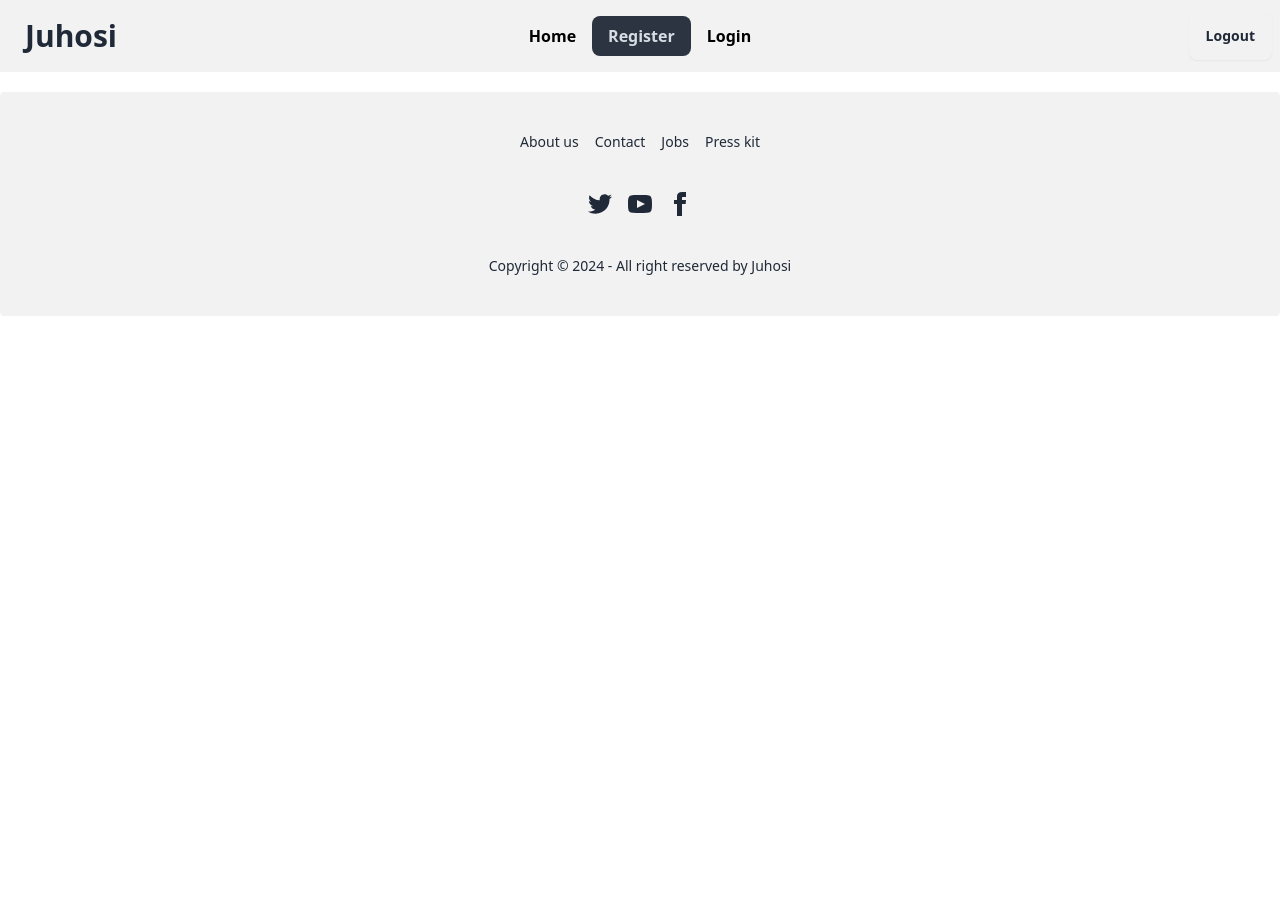
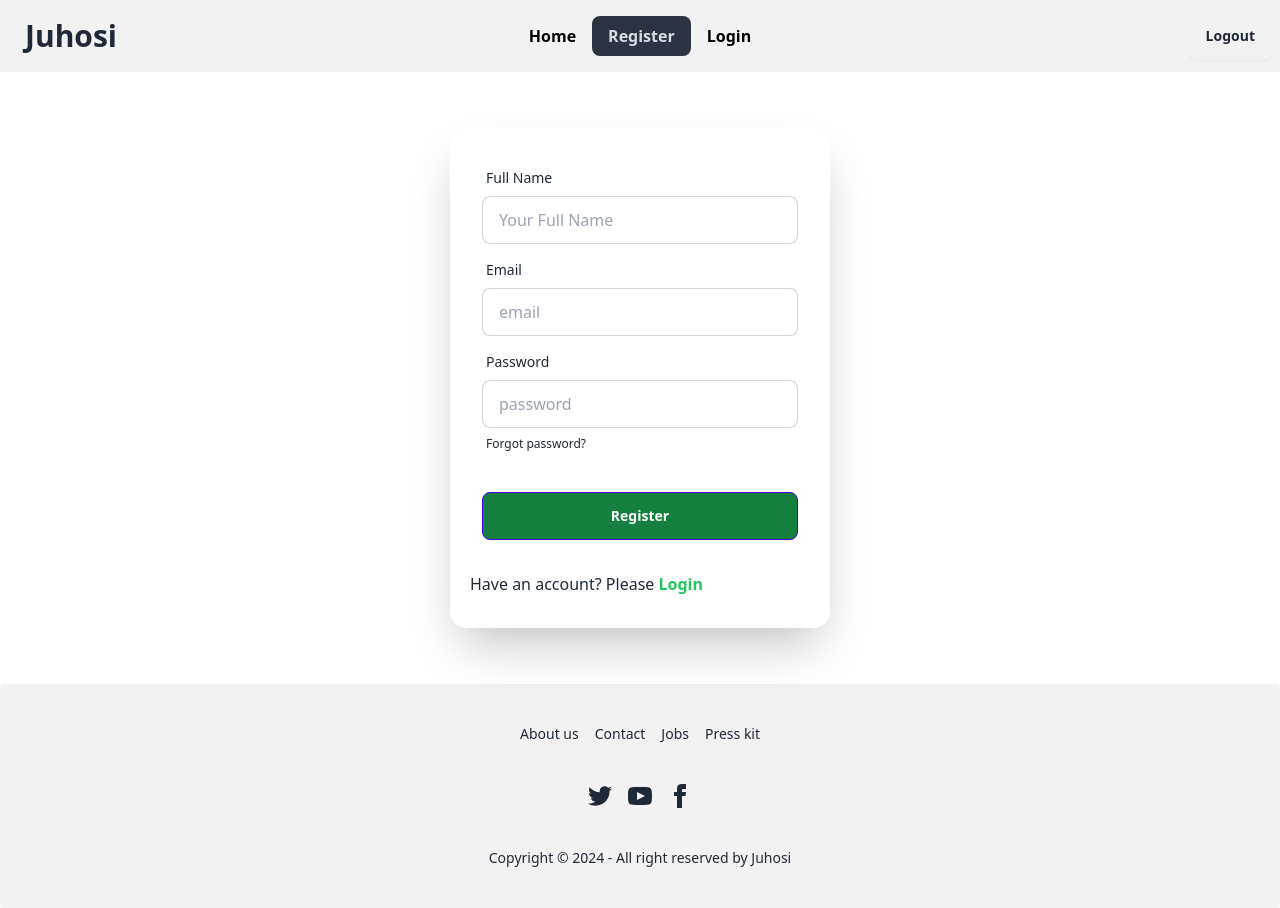
Before and after one commit to gfaruk02/juhosi-assignment-client, a React (Vite) app: page /register in a window 1280 px wide. Before the commit the page ends 800 px from the top, so only its background shows below. Built offline with nearby package versions, Linux system fonts and the light colour scheme.

Commit message:
design login and register page and toggle it's

```diff
--- a/src/Components/Layout.jsx
+++ b/src/Components/Layout.jsx
@@ -7,7 +7,9 @@ const Layout = () => {
     return (
         <div>
             <Navbar />
-            <Outlet />
+            <div className="my-10">
+                <Outlet />
+            </div>
             <Footer />
         </div>
     );
--- a/src/Components/Shared/Navbar.jsx
+++ b/src/Components/Shared/Navbar.jsx
@@ -8,7 +8,8 @@ const Navbar = () => {
             } > Home
             </NavLink>
         </li>
-        <li className="font-semibold font-poppins text-black text-base "> <NavLink to="/register" className={({ isActive, isPending }) =>
+        <li className="font-semibold font-poppins text-black text-base ">
+        <NavLink to="/register" className={({ isActive, isPending }) =>
             isPending ? "pending" : isActive ? "active" : "white"
         } > Register
         </NavLink>
@@ -22,7 +23,7 @@ const Navbar = () => {
         </li>
     </>
     return (
-        <div className="navbar bg-base-200 mb-5">
+        <div className="navbar bg-base-200">
             <div className="navbar-start">
                 <div className="dropdown">
                     <div tabIndex={0} role="button" className="btn btn-ghost lg:hidden">
--- a/src/Pages/Login.jsx
+++ b/src/Pages/Login.jsx
@@ -1,9 +1,44 @@
+import { Link } from "react-router-dom";
 
 
 const Login = () => {
+    const handleLogin = e =>{
+        e.preventDefault();
+        const form = e.target;
+        const email = form.email.value;
+        const password = form.password.value;
+        const data = {email, password}
+        console.log(data);
+    }
     return (
-        <div>
-
+        <div className="hero bg-base-100">
+            <div className="hero-content">
+                <div className="card shrink-0 w-full max-w-sm shadow-2xl bg-base-100">
+                    <form className="card-body" onSubmit={handleLogin}>
+                        <div className="form-control">
+                            <label className="label">
+                                <span className="label-text">Email</span>
+                            </label>
+                            <input name="email" type="email" placeholder="email" className="input input-bordered" required />
+                        </div>
+                        <div className="form-control">
+                            <label className="label">
+                                <span className="label-text">Password</span>
+                            </label>
+                            <input name="password" type="password" placeholder="password" className="input input-bordered" required />
+                            <label className="label">
+                                <a href="#" className="label-text-alt link link-hover">Forgot password?</a>
+                            </label>
+                        </div>
+                        <div className="form-control mt-6">
+                            <button className="btn btn-primary text-white font-semibold bg-green-700 hover:bg-green-900"> Login</button>
+                        </div>
+                    </form>
+                    <div className="px-4 mb-8">
+                    Do not Have an Account? Please <Link to='/register'> <span className=" font-bold text-green-500 ">Register</span> </Link>
+                    </div>
+                </div>
+            </div>
         </div>
     );
 };
--- a/src/Pages/Register.jsx
+++ b/src/Pages/Register.jsx
@@ -1,9 +1,52 @@
+import { Link } from "react-router-dom";
 
 
 const Register = () => {
+    const handleRegister = e =>{
+        e.preventDefault();
+        const form = e.target;
+        const name = form.name.value;
+        const email = form.email.value;
+        const password = form.password.value;
+        const role = "customer";
+        const data = {name, email, password, role}
+        console.log(data);
+    }
     return (
-        <div>
-
+        <div className="hero bg-base-100">
+            <div className="hero-content">
+                <div className="card shrink-0 w-[380px] shadow-2xl bg-base-100">
+                    <form className="card-body" onSubmit={handleRegister}>
+                        <div className="form-control">
+                            <label className="label">
+                                <span className="label-text">Full Name</span>
+                            </label>
+                            <input name="name" type="text" placeholder="Your Full Name" className="input input-bordered" required />
+                        </div>
+                        <div className="form-control">
+                            <label className="label">
+                                <span className="label-text">Email</span>
+                            </label>
+                            <input name="email" type="email" placeholder="email" className="input input-bordered" required />
+                        </div>
+                        <div className="form-control">
+                            <label className="label">
+                                <span className="label-text">Password</span>
+                            </label>
+                            <input name="password" type="password" placeholder="password" className="input input-bordered" required />
+                            <label className="label">
+                                <a href="#" className="label-text-alt link link-hover">Forgot password?</a>
+                            </label>
+                        </div>
+                        <div className="form-control mt-6">
+                            <button className="btn btn-primary text-white font-semibold bg-green-700 hover:bg-green-900"> Register</button>
+                        </div>
+                    </form>
+                    <div className="px-5 mb-8">
+                        Have an account? Please <Link to='/login'> <span className=" font-bold text-green-500 ">Login</span> </Link>
+                    </div>
+                </div>
+            </div>
         </div>
     );
 };
```
